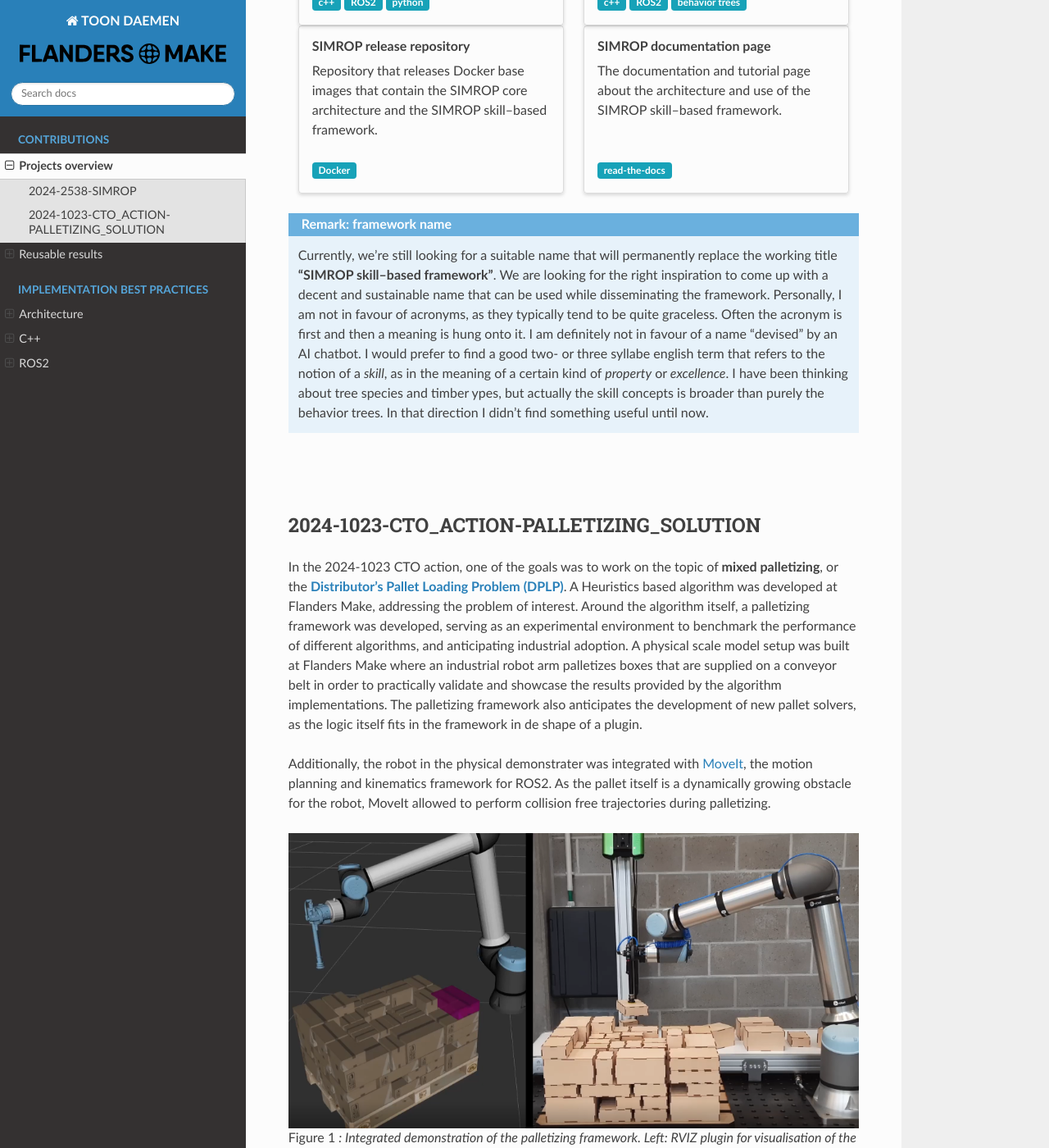
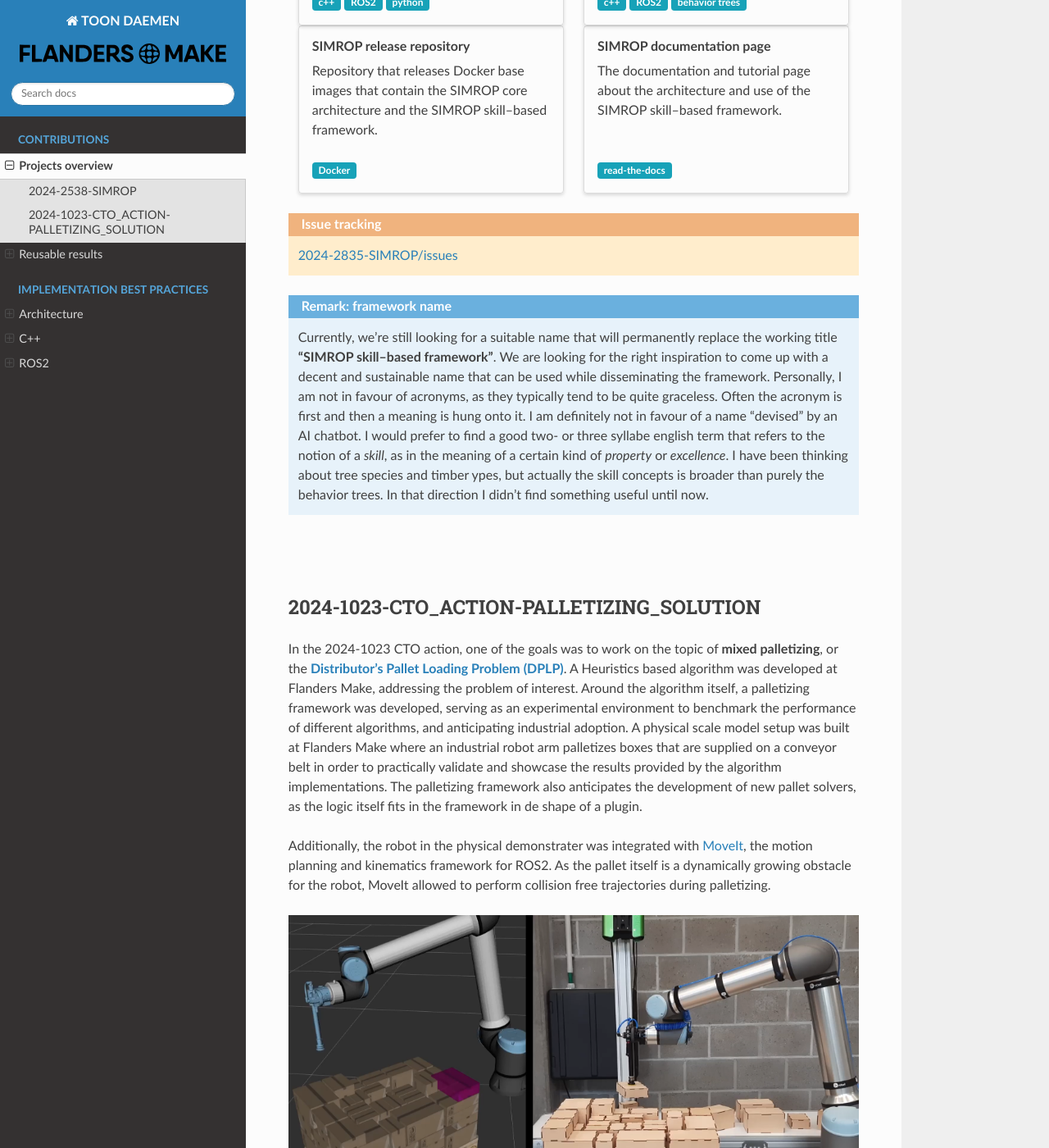
Before and after one commit to toondaemenFM/developer_log, a Sphinx documentation site: the page built from docs/source/contributions/projects_overview.md, in a window 1280 px wide and 1400 px high, scrolled down 822 px. Shown: the whole window at 82% size. Built offline with Sphinx 7.4.7 and the Read the Docs theme 3.1.0, drawn with Linux system fonts in a browser that asks for light colours; some of the changed text lies outside the part shown.

Commit message:
static css

```diff
--- /dev/null
+++ b/docs/source/_static/css/custom.css
@@ -0,0 +1,8 @@
+
+.admon-no-icon .admonition-title::before {
+    content: "";
+}
+
+.admon-question .admonition-title::before {
+    content: "\1FBC4";
+}
--- a/docs/source/conf.py
+++ b/docs/source/conf.py
@@ -3,8 +3,8 @@
 # -- Project information
 
 project = 'TOON DAEMEN'
-copyright = '2026, Flanders Make vzw'
-author = 'Flanders Make vzw'
+copyright = '2026, Toon Daemen'
+author = 'Toon Daemen'
 
 release = '0.1'
 version = '0.1.0'
@@ -64,19 +64,21 @@ html_theme_options = {
     'titles_only': False
 }
 
-html_static_path = ['img']
-html_logo = "img/fm.svg"
-html_favicon = "img/fm_48x48.svg"
-
+html_static_path = ['_static']
+html_logo = "_static/img/fm.svg"
+html_favicon = "_static/img/fm_48x48.svg"
 html_show_sphinx = False
+html_css_files = ['css/custom.css']
 
 html_context = {
     "display_github": True,
     "github_user": "toondaemenFM",
-    "github_repo": "implementation_best_practices",
+    "github_repo": "developer_log",
     "github_version": "main",
     "conf_py_path": "/docs/source/",
 }
+
+
 
 # -- Options for EPUB output
 epub_show_urls = 'footnote'
--- a/docs/source/contributions/projects_overview.md
+++ b/docs/source/contributions/projects_overview.md
@@ -44,8 +44,12 @@ The documentation and tutorial page about the architecture and use of the SIMROP
 
 {bdg-info}`read-the-docs`
 :::
+::::
 
-::::
+:::{admonition} Issue tracking
+:class: admon-no-icon warning
+[2024-2835-SIMROP/issues](https://github.com/Flanders-Make-vzw/2024-2835-SIMROP/issues)
+:::
 
 :::{admonition} Remark: framework name
 :class: admon-no-icon
@@ -92,8 +96,3 @@ The implementation of the heuristics-based pallet solver.
 :::
 
 ::::
-
-
-<style>
-    .admon-no-icon .admonition-title::before {content: "";}
-</style>
```
Also changed, not shown: docs/source/contributions/reusable_results.md (+0 -4 lines), docs/source/index.md (+1 -1 lines), docs/source/_static/img/fm.svg (renamed from docs/source/img/fm.svg), docs/source/_static/img/fm_48x48.svg (renamed from docs/source/img/fm_48x48.svg).
